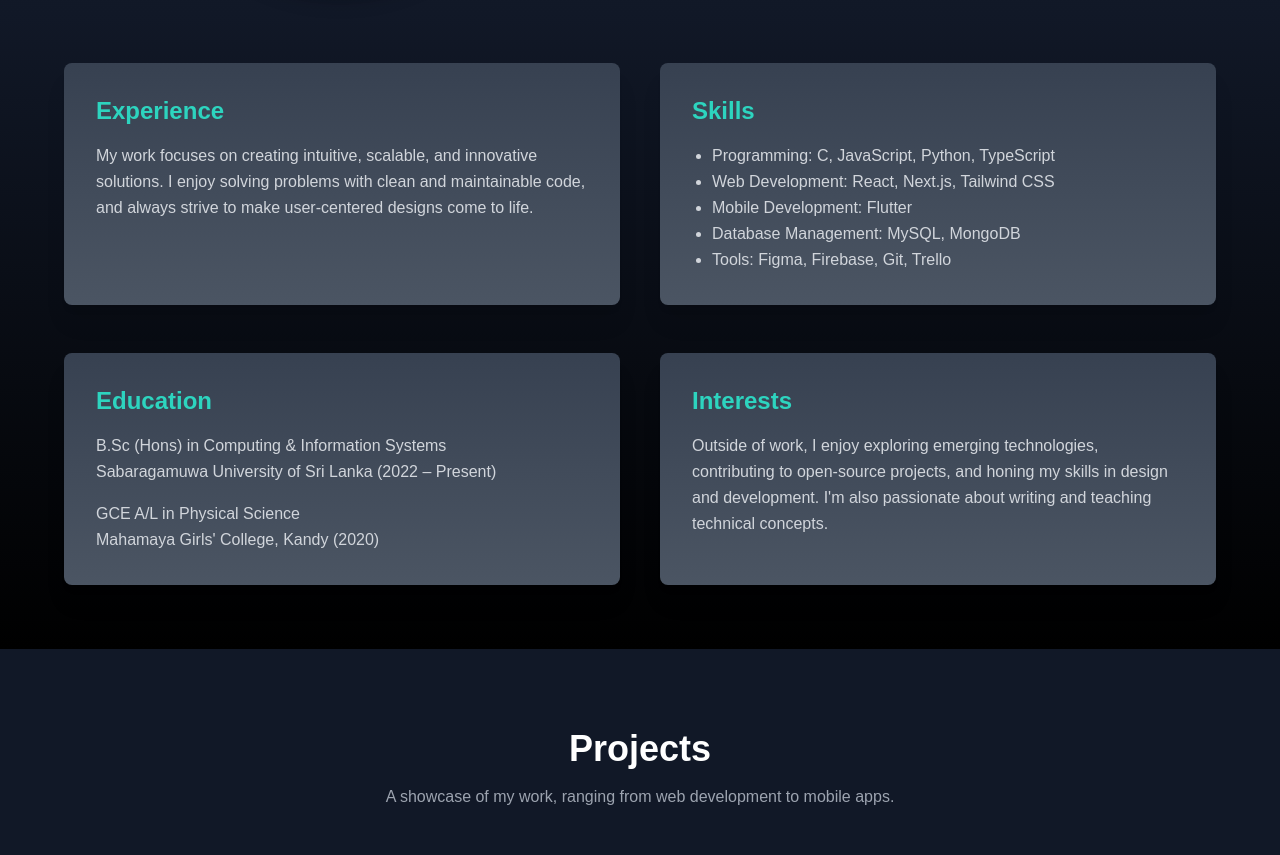
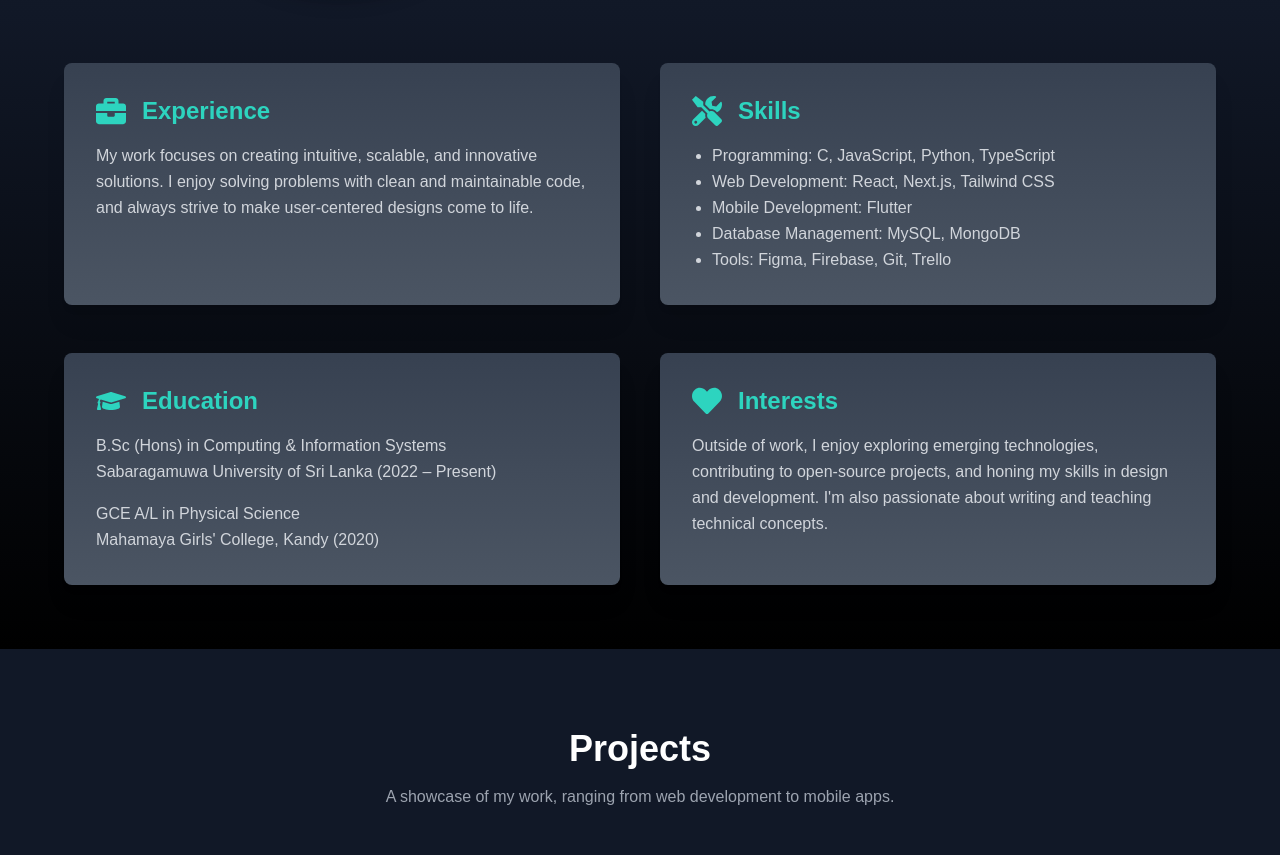
Before and after one commit to HarshaniYaparathne/Portfolio, a Next.js app: page / in a window 1280 px wide. Shown: the part 1537-2392 px from the top of the page. Built offline with nearby package versions, Linux system fonts and the light colour scheme.

Commit message:
Add icons and do some changes in pages

```diff
--- a/package.json
+++ b/package.json
@@ -9,8 +9,10 @@
     "lint": "next lint"
   },
   "dependencies": {
+    "emailjs-com": "^3.2.0",
     "framer-motion": "^11.5.6",
     "next": "14.2.13",
+    "nodemailer": "^6.9.16",
     "react": "^18",
     "react-dom": "^18",
     "react-icons": "^5.3.0",
--- a/src/app/components/common_part/NavBar.tsx
+++ b/src/app/components/common_part/NavBar.tsx
@@ -7,69 +7,36 @@ const NavBar: React.FC = () => {
   const [isOpen, setIsOpen] = useState(false);
 
   const toggleMenu = () => {
-    setIsOpen(!isOpen);
+    setIsOpen((prev) => !prev);
   };
 
   return (
     <nav className="fixed top-0 left-0 w-full px-6 py-4 bg-gradient-to-b bg-black to-transparent z-50 shadow-md">
       <div className="container mx-auto flex justify-between items-center">
         {/* Brand Logo */}
-        <div className="text-white text-3xl font-semibold tracking-wider">
-          YMHD
-        </div>
+        <div className="text-white text-3xl font-semibold tracking-wider">YMHD</div>
 
         {/* Mobile Menu Button */}
         <div className="md:hidden">
-          <button
-            onClick={toggleMenu}
-            className="text-white focus:outline-none"
-            aria-label="Toggle Menu"
-          >
-            <svg
-              className="w-6 h-6"
-              fill="none"
-              stroke="currentColor"
-              viewBox="0 0 24 24"
-              xmlns="http://www.w3.org/2000/svg"
-            >
-              <path
-                strokeLinecap="round"
-                strokeLinejoin="round"
-                strokeWidth="2"
-                d="M4 6h16M4 12h16m-7 6h7"
-              />
+          <button onClick={toggleMenu} className="text-white focus:outline-none" aria-label="Toggle Menu">
+            <svg className="w-6 h-6" fill="none" stroke="currentColor" viewBox="0 0 24 24" xmlns="http://www.w3.org/2000/svg">
+              <path strokeLinecap="round" strokeLinejoin="round" strokeWidth="2" d="M4 6h16M4 12h16m-7 6h7" />
             </svg>
           </button>
         </div>
 
         {/* Navigation Links */}
-        <div
-          className={`${
-            isOpen ? "block" : "hidden"
-          } md:flex space-y-4 md:space-y-0 md:space-x-8 md:block transition-all duration-300`}
-        >
-          <Link
-            href="#home"
-            className="text-gray-300 hover:text-teal-400 text-lg font-medium transition-colors duration-200"
-          >
+        <div className={`md:flex ${isOpen ? "block" : "hidden"} space-y-4 md:space-y-0 md:space-x-8 md:block transition-all duration-300`}>
+          <Link href="#home" className="text-gray-300 hover:text-teal-400 text-lg font-medium transition-colors duration-200">
             Home
           </Link>
-          <Link
-            href="#about"
-            className="text-gray-300 hover:text-teal-400 text-lg font-medium transition-colors duration-200"
-          >
+          <Link href="#about" className="text-gray-300 hover:text-teal-400 text-lg font-medium transition-colors duration-200">
             About
           </Link>
-          <Link
-            href="#project"
-            className="text-gray-300 hover:text-teal-400 text-lg font-medium transition-colors duration-200"
-          >
+          <Link href="#project" className="text-gray-300 hover:text-teal-400 text-lg font-medium transition-colors duration-200">
             Projects
           </Link>
-          <Link
-            href="#contact"
-            className="text-gray-300 hover:text-teal-400 text-lg font-medium transition-colors duration-200"
-          >
+          <Link href="#contact" className="text-gray-300 hover:text-teal-400 text-lg font-medium transition-colors duration-200">
             Contact
           </Link>
         </div>
--- a/src/app/components/pages/About.tsx
+++ b/src/app/components/pages/About.tsx
@@ -2,6 +2,7 @@
 import React from "react";
 import Image from "next/image";
 import { motion } from "framer-motion";
+import { FaBriefcase, FaTools, FaGraduationCap, FaHeart } from "react-icons/fa";
 
 const About: React.FC = () => {
   return (
@@ -61,27 +62,33 @@ const About: React.FC = () => {
 
         {/* Secondary Section */}
         <div className="grid grid-cols-1 lg:grid-cols-2 gap-10 mt-16">
-          {/* Left Column */}
+          {/* Experience */}
           <motion.div
             initial={{ opacity: 0, y: 50 }}
             animate={{ opacity: 1, y: 0 }}
             transition={{ duration: 0.7 }}
             className="bg-gradient-to-b from-gray-700 to-gray-600 p-8 rounded-lg shadow-xl"
           >
-            <h2 className="text-2xl font-bold text-teal-400 mb-4">Experience</h2>
+            <div className="flex items-center gap-4 mb-4">
+              <FaBriefcase className="text-3xl text-teal-400" />
+              <h2 className="text-2xl font-bold text-teal-400">Experience</h2>
+            </div>
             <p className="text-gray-300 leading-relaxed">
               My work focuses on creating intuitive, scalable, and innovative solutions. I enjoy solving problems with clean and maintainable code, and always strive to make user-centered designs come to life.
             </p>
           </motion.div>
 
-          {/* Right Column */}
+          {/* Skills */}
           <motion.div
             initial={{ opacity: 0, y: 50 }}
             animate={{ opacity: 1, y: 0 }}
             transition={{ duration: 0.7 }}
             className="bg-gradient-to-b from-gray-700 to-gray-600 p-8 rounded-lg shadow-xl"
           >
-            <h2 className="text-2xl font-bold text-teal-400 mb-4">Skills</h2>
+            <div className="flex items-center gap-4 mb-4">
+              <FaTools className="text-3xl text-teal-400" />
+              <h2 className="text-2xl font-bold text-teal-400">Skills</h2>
+            </div>
             <ul className="text-gray-300 list-disc pl-5 leading-relaxed">
               <li>Programming: C, JavaScript, Python, TypeScript</li>
               <li>Web Development: React, Next.js, Tailwind CSS</li>
@@ -101,7 +108,10 @@ const About: React.FC = () => {
             transition={{ duration: 0.7 }}
             className="bg-gradient-to-b from-gray-700 to-gray-600 p-8 rounded-lg shadow-xl"
           >
-            <h2 className="text-2xl font-bold text-teal-400 mb-4">Education</h2>
+            <div className="flex items-center gap-4 mb-4">
+              <FaGraduationCap className="text-3xl text-teal-400" />
+              <h2 className="text-2xl font-bold text-teal-400">Education</h2>
+            </div>
             <p className="text-gray-300 leading-relaxed">
               B.Sc (Hons) in Computing & Information Systems<br />
               Sabaragamuwa University of Sri Lanka (2022 – Present)
@@ -119,7 +129,10 @@ const About: React.FC = () => {
             transition={{ duration: 0.7 }}
             className="bg-gradient-to-b from-gray-700 to-gray-600 p-8 rounded-lg shadow-xl"
           >
-            <h2 className="text-2xl font-bold text-teal-400 mb-4">Interests</h2>
+            <div className="flex items-center gap-4 mb-4">
+              <FaHeart className="text-3xl text-teal-400" />
+              <h2 className="text-2xl font-bold text-teal-400">Interests</h2>
+            </div>
             <p className="text-gray-300 leading-relaxed">
               Outside of work, I enjoy exploring emerging technologies, contributing to open-source projects, and honing my skills in design and development. I&apos;m also passionate about writing and teaching technical concepts.
             </p>
```
Also changed, not shown: 1 other file (tests, documents, lock files or other folders).
